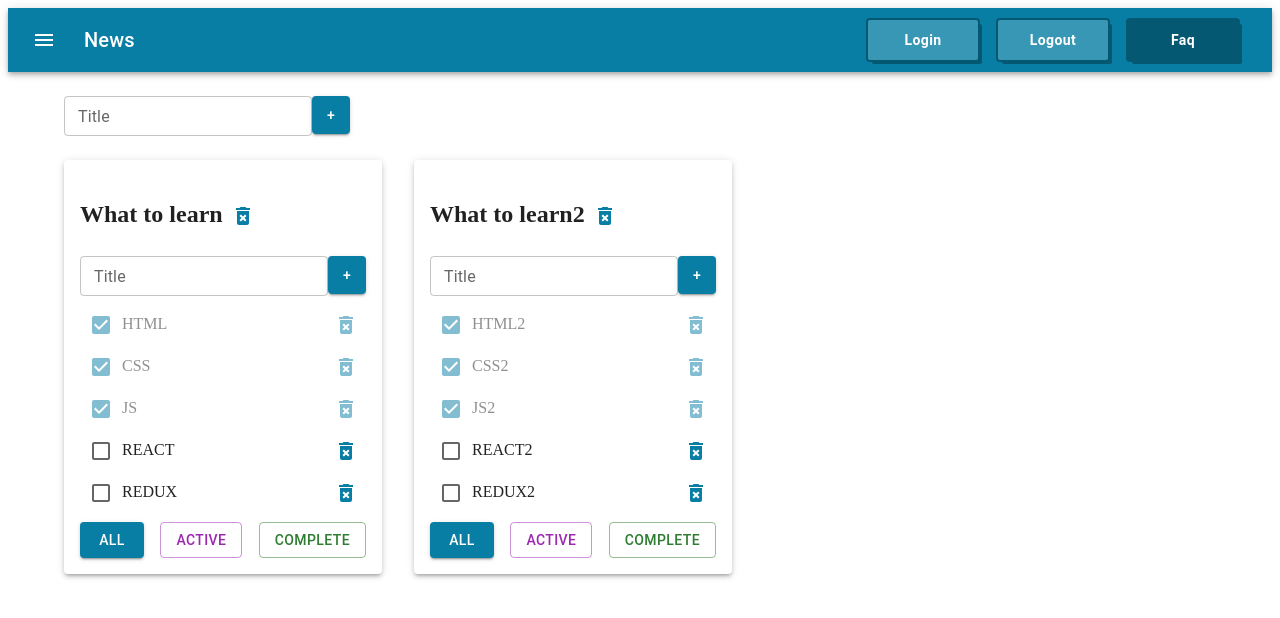
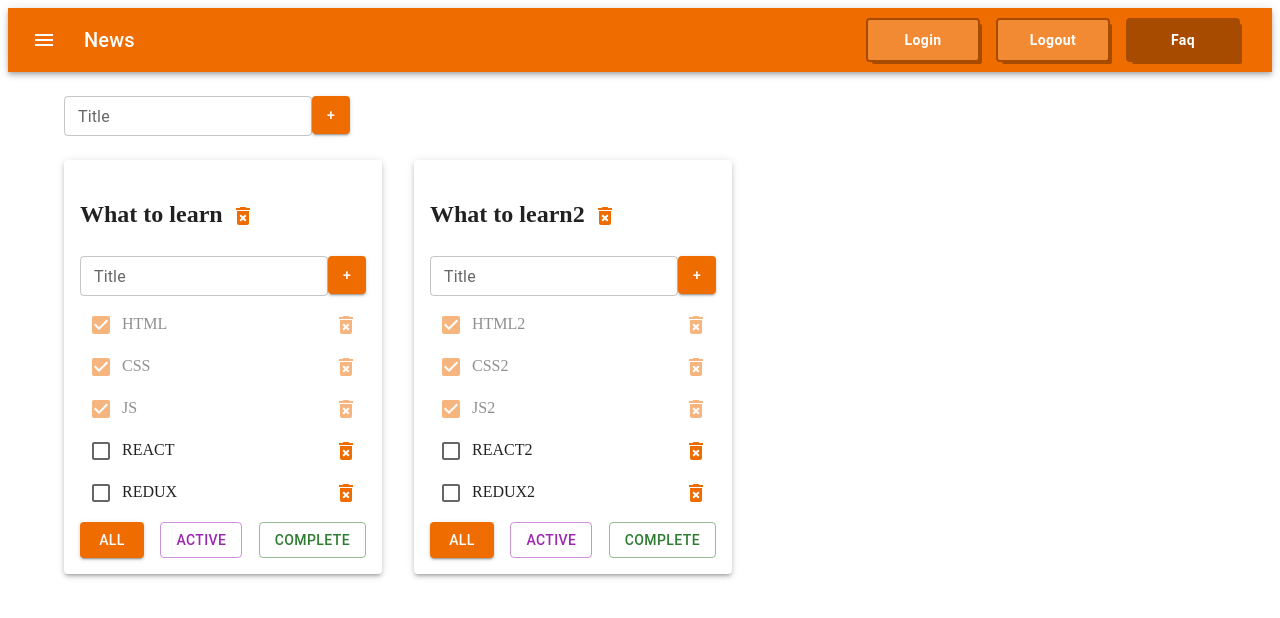
Before and after one commit to igor-minaev/todolist-repeat, a React (Create React App) app: page / in a window 1280 px wide. Shown: the top 618 px of the page. Built offline with nearby package versions, Linux system fonts and the light colour scheme.

Commit message:
change color for theme

```diff
--- a/src/App.tsx
+++ b/src/App.tsx
@@ -29,7 +29,7 @@ function App() {
     const theme = createTheme({
         palette: {
             primary: {
-                main: '#087EA4'
+                main: '#ef6c00'
             }
         }
     })
```
